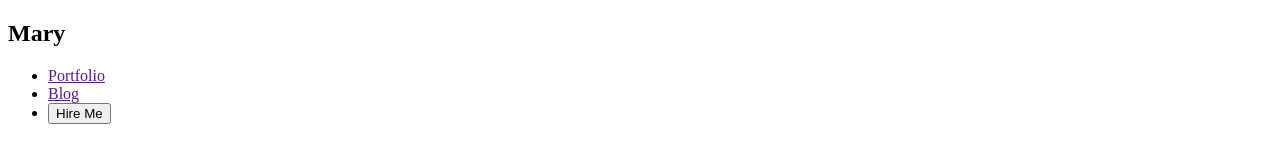
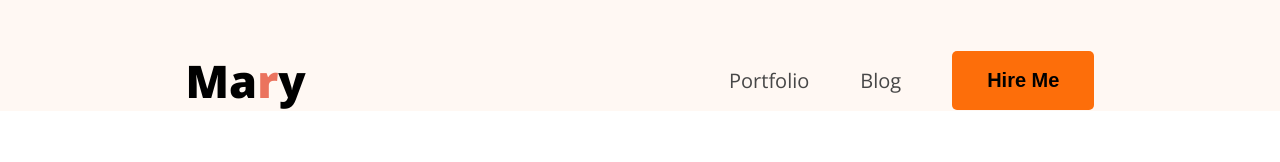
Before and after one commit to sheikhmdsiam1000-oss/hero-dev-portfolio-code-, a plain HTML site: page index.html in a window 1280 px wide. Drawn offline with nearby package versions, Linux system fonts and the light colour scheme.

Commit message:
2nd changes in my portfolio

```diff
--- a/index.html
+++ b/index.html
@@ -4,23 +4,32 @@
     <meta charset="UTF-8">
     <meta name="viewport" content="width=device-width, initial-scale=1.0">
     <title>Shariar Siam Portfolio</title>
+    <link rel="preconnect" href="https://fonts.googleapis.com">
+    <link rel="preconnect" href="https://fonts.gstatic.com" crossorigin>
+    <link href="https://fonts.googleapis.com/css2?family=Open+Sans:ital,wght@0,300..800;1,300..800&display=swap"
+          rel="stylesheet">
+
+    <link rel="stylesheet" href="styles.css/portfolio.css">
+
 </head>
 
-<body>
+<body class="font-open-sans">
     <header>
         <nav>
-            <div>
-                <h2>Mary</h2>
+            <div class="logo">
+                <h2>Ma<span class="color-orange">r</span>y</h2>
             </div>
 
-            <ul>
+            <ul class="menu">
                 <li><a href="">Portfolio</a></li>
                 <li><a href="">Blog</a></li>
                 <li>
-                    <button>Hire Me</button>
+                    <button class="btn">Hire Me</button>
                 </li>
             </ul>
         </nav>
     </header>
+
+
 </body>
 </html>
--- /dev/null
+++ b/styles.css/portfolio.css
@@ -0,0 +1,58 @@
+* {
+    margin: 0%;
+    padding: 0%;
+    box-sizing: border-box;
+}
+/* shared style */
+
+.font-open-sans {
+  font-family: "Open Sans", sans-serif;
+  font-optical-sizing: auto;
+}
+
+.logo h2{
+    font-size: 45px;
+    font-weight: 900;
+}
+
+.color-orange{
+    color: rgb(235, 115, 94);
+}
+
+.btn{
+    background-color: #fd6e0a;
+    border: none;
+    padding: 18px 35px;
+    border-radius: 5px;
+    font-size: 20px;
+    font-weight: bold;
+}
+
+/* main style  */
+header{
+    background-color: #fff8f3;
+    padding-top: 50px;
+}
+
+nav{
+    width: 71%;
+    max-width: 1140px;
+    /* border: 1px solid red; */
+    margin: 0px auto;
+    display: flex;
+    justify-content: space-between;
+    align-items: center;
+}
+
+nav .menu{
+    display: flex;
+    list-style-type: none;
+    gap: 51px;
+    align-items: center;
+}
+
+nav .menu a{
+    font-size: 20px;
+    color: #474747;
+    text-decoration: none;
+}
```
